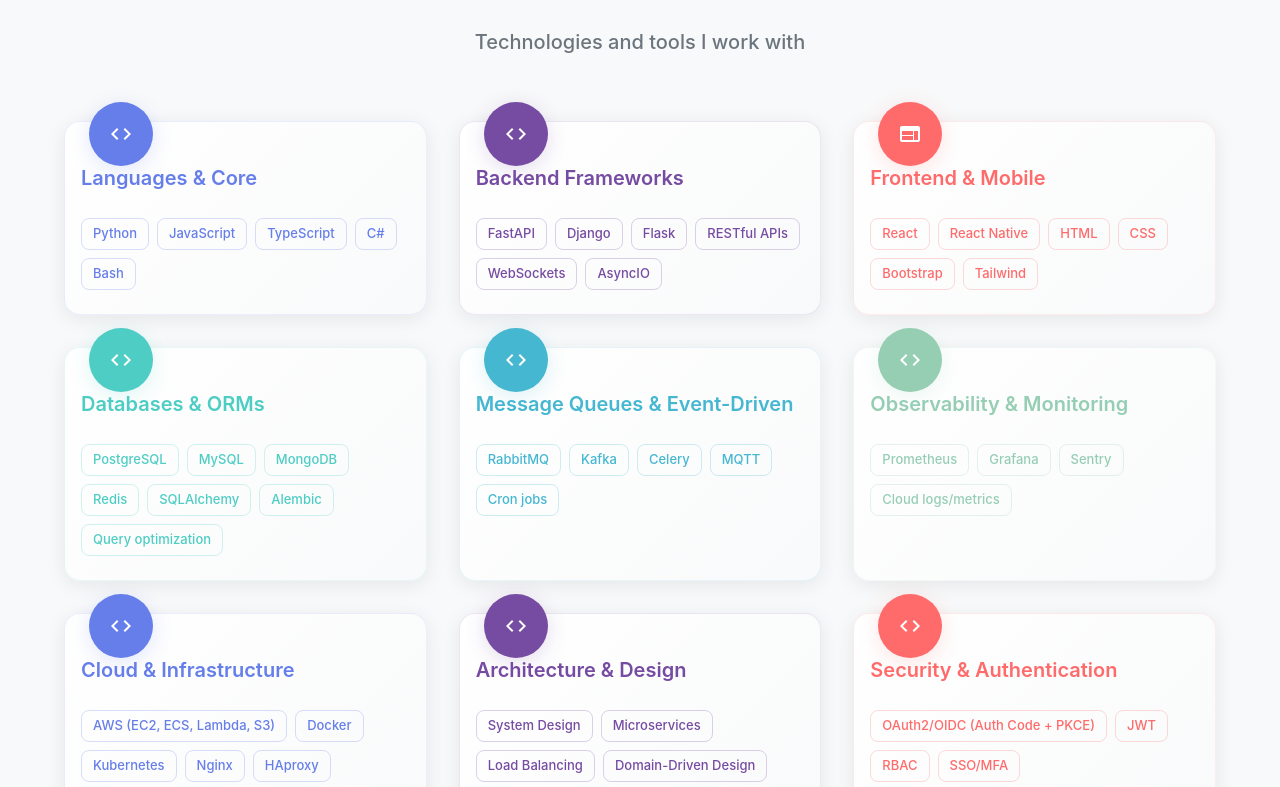
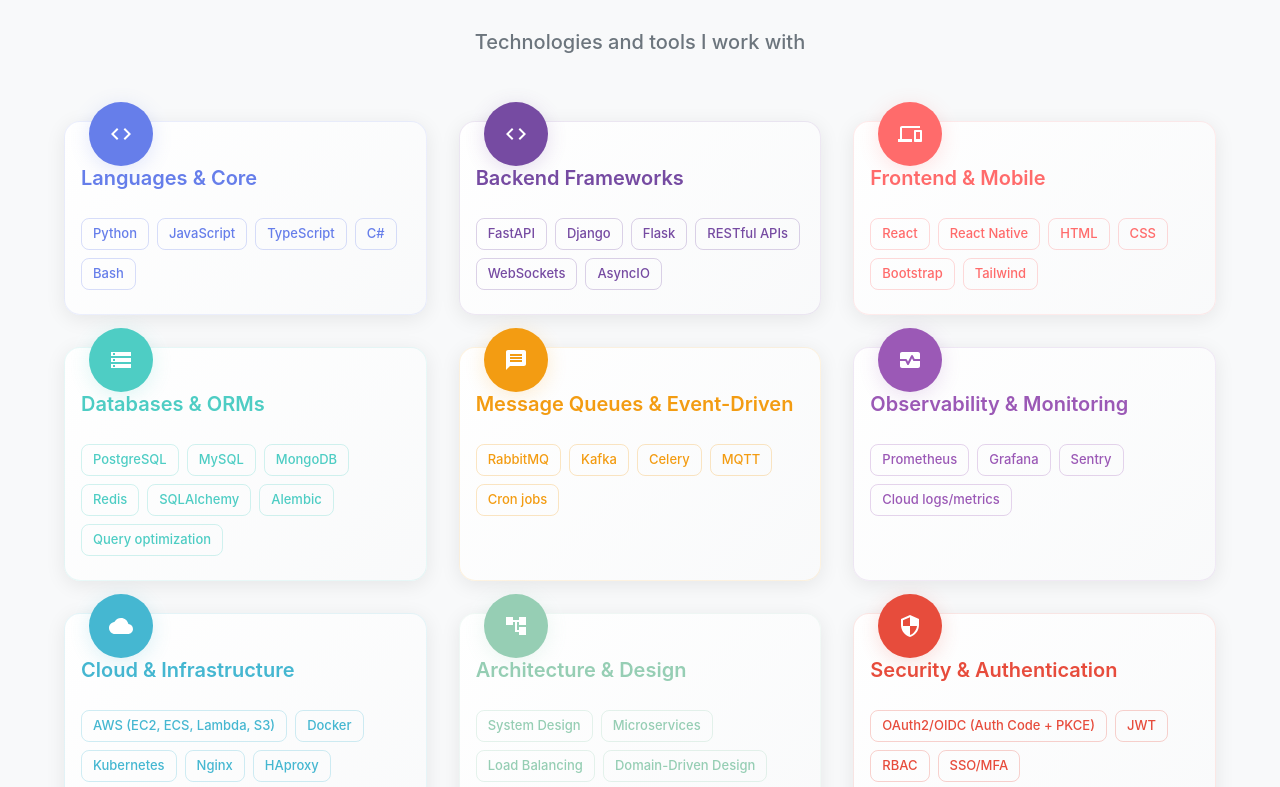
Before and after one commit to AhmedKhaled007/portfolio, a React (Vite) app: page / in a window 1280 px wide. Shown: the part 2013-2800 px from the top of the page. Built offline with nearby package versions, Linux system fonts and the light colour scheme.

Commit message:
Update header label and enhance skills section icons and categories
- Changed 'Courses' to 'Courses & Certifications' in the header.
- Updated skill categories and added new icons for better representation.
- Improved color coding for skill categories for clarity.

```diff
--- a/src/components/layout/Header.tsx
+++ b/src/components/layout/Header.tsx
@@ -23,7 +23,7 @@ const navItems = [
   { label: 'About', id: 'about' },
   { label: 'Skills', id: 'skills' },
   { label: 'Experience', id: 'experience' },
-  { label: 'Courses', id: 'courses' },
+  { label: 'Courses & Certifications', id: 'courses' },
   { label: 'Projects', id: 'projects' },
   { label: 'Contact', id: 'contact' },
 ];
--- a/src/components/sections/HeroSection.tsx
+++ b/src/components/sections/HeroSection.tsx
@@ -210,7 +210,7 @@ const HeroSection: React.FC = () => {
                 mt: { xs: 4, md: 0 },
               }}
             >
-              <Avatar
+              {/* <Avatar
                 sx={{
                   width: { xs: 200, md: 300 },
                   height: { xs: 200, md: 300 },
@@ -219,9 +219,15 @@ const HeroSection: React.FC = () => {
                 }}
                 src="/photo.jpg"
                 alt={personalInfo.name}
+                imgProps={{
+                  style: {
+                    objectFit: 'cover',        // How image scales: 'cover', 'contain', 'fill'
+                    objectPosition: '9% 25%' // Which part shows: 'top', 'center', 'bottom', etc.
+                  }
+                }}
               >
                 {personalInfo.name.split(' ').map(name => name[0]).join('')}
-              </Avatar>
+              </Avatar> */}
             </Box>
           </Grid>
         </Grid>
--- a/src/components/sections/SkillsSection.tsx
+++ b/src/components/sections/SkillsSection.tsx
@@ -11,11 +11,14 @@ import {
   Avatar,
 } from '@mui/material';
 import CodeIcon from '@mui/icons-material/Code';
-import WebIcon from '@mui/icons-material/Web';
 import StorageIcon from '@mui/icons-material/Storage';
 import CloudIcon from '@mui/icons-material/Cloud';
 import SecurityIcon from '@mui/icons-material/Security';
 import SmartToyIcon from '@mui/icons-material/SmartToy';
+import DevicesIcon from '@mui/icons-material/Devices';
+import ArchitectureIcon from '@mui/icons-material/AccountTree';
+import MessageIcon from '@mui/icons-material/Message';
+import MonitorHeartIcon from '@mui/icons-material/MonitorHeart';
 import { skills } from '../../constants/data';
 
 const SkillsSection: React.FC = () => {
@@ -23,17 +26,25 @@ const SkillsSection: React.FC = () => {
 
   const getCategoryIcon = (category: string) => {
     switch (category) {
-      case 'Core Backend':
+      case 'Languages & Core':
+        return <CodeIcon />;
+      case 'Backend Frameworks':
         return <CodeIcon />;
       case 'Frontend & Mobile':
-        return <WebIcon />;
-      case 'Databases':
+        return <DevicesIcon />;
+      case 'Databases & ORMs':
         return <StorageIcon />;
-      case 'DevOps & Cloud':
+      case 'Message Queues & Event-Driven':
+        return <MessageIcon />;
+      case 'Observability & Monitoring':
+        return <MonitorHeartIcon />;
+      case 'Cloud & Infrastructure':
         return <CloudIcon />;
-      case 'Architecture & Security':
+      case 'Architecture & Design':
+        return <ArchitectureIcon />;
+      case 'Security & Authentication':
         return <SecurityIcon />;
-      case 'AI/ML & Testing':
+      case 'AI & Machine Learning':
         return <SmartToyIcon />;
       default:
         return <CodeIcon />;
@@ -42,14 +53,18 @@ const SkillsSection: React.FC = () => {
 
   const getCategoryColor = (index: number) => {
     const colors = [
-      theme.palette.primary.main,
-      theme.palette.secondary.main,
-      '#FF6B6B',
-      '#4ECDC4',
-      '#45B7D1',
-      '#96CEB4',
+      theme.palette.primary.main,    // Languages & Core - Blue/Purple
+      theme.palette.secondary.main,  // Backend Frameworks - Purple
+      '#FF6B6B',                      // Frontend & Mobile - Red
+      '#4ECDC4',                      // Databases & ORMs - Teal
+      '#F39C12',                      // Message Queues - Orange
+      '#9B59B6',                      // Observability - Purple
+      '#45B7D1',                      // Cloud & Infrastructure - Light Blue
+      '#96CEB4',                      // Architecture & Design - Green
+      '#E74C3C',                      // Security & Authentication - Dark Red
+      '#1ABC9C',                      // AI & Machine Learning - Turquoise
     ];
-    return colors[index % colors.length];
+    return colors[index];
   };
 
   return (
```
